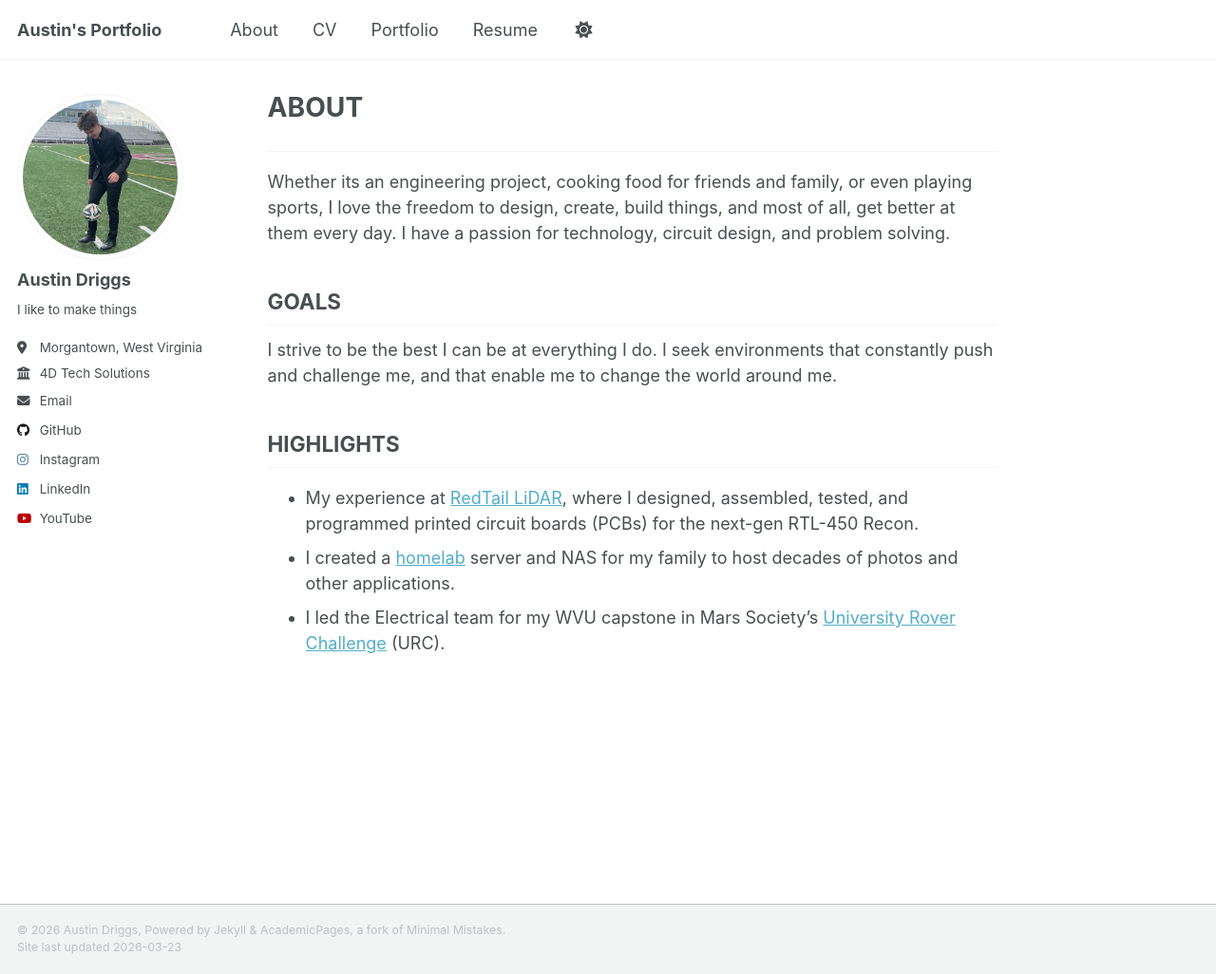
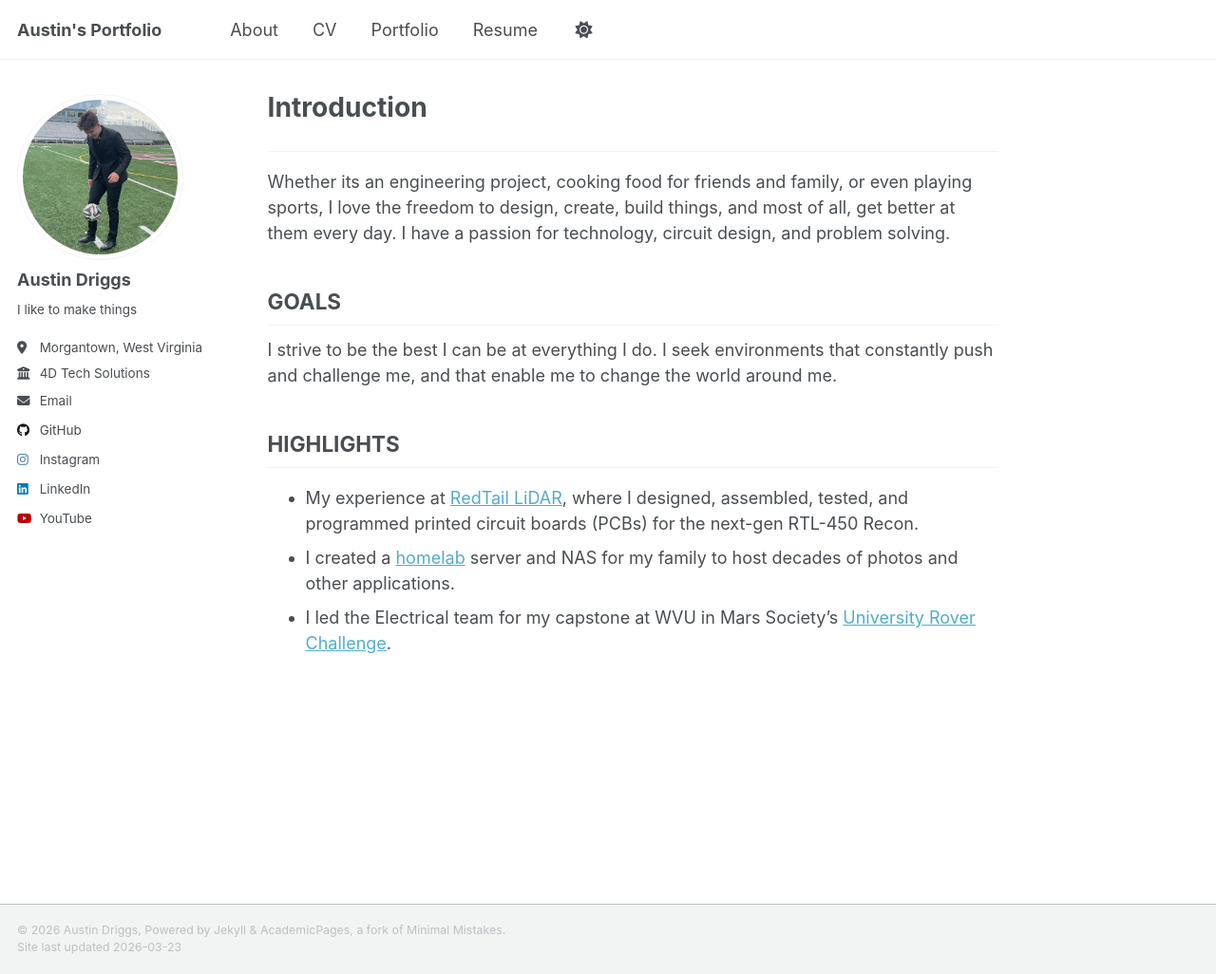
Before and after one commit to austindriggs/austindriggs.github.io, a Jekyll site: the page built from _pages/about.md, in a window 1280 px wide and 1026 px high. Shown: the whole window at 95% size. Built offline with Jekyll 4.4.1, drawn with Linux system fonts in a browser that asks for light colours; a script that is not in the unit is left out.

Commit message:
moved introduction to title on about page

```diff
--- a/_pages/about.md
+++ b/_pages/about.md
@@ -1,6 +1,6 @@
 ---
 permalink: /
-title: "ABOUT"
+title: "Introduction"
 author_profile: true
 redirect_from:
   - /about/
@@ -21,4 +21,4 @@ I strive to be the best I can be at everything I do. I seek environments that co
 
 - My experience at [RedTail LiDAR](https://austindriggs.github.io/portfolio/redtail/), where I designed, assembled, tested, and programmed printed circuit boards (PCBs) for the next-gen RTL-450 Recon.
 - I created a [homelab](https://austindriggs.github.io/portfolio/homelab/) server and NAS for my family to host decades of photos and other applications.
-- I led the Electrical team for my WVU capstone in Mars Society's [University Rover Challenge](https://austindriggs.github.io/portfolio/urc/) (URC).
+- I led the Electrical team for my capstone at WVU in Mars Society's [University Rover Challenge](https://austindriggs.github.io/portfolio/urc/).
```
